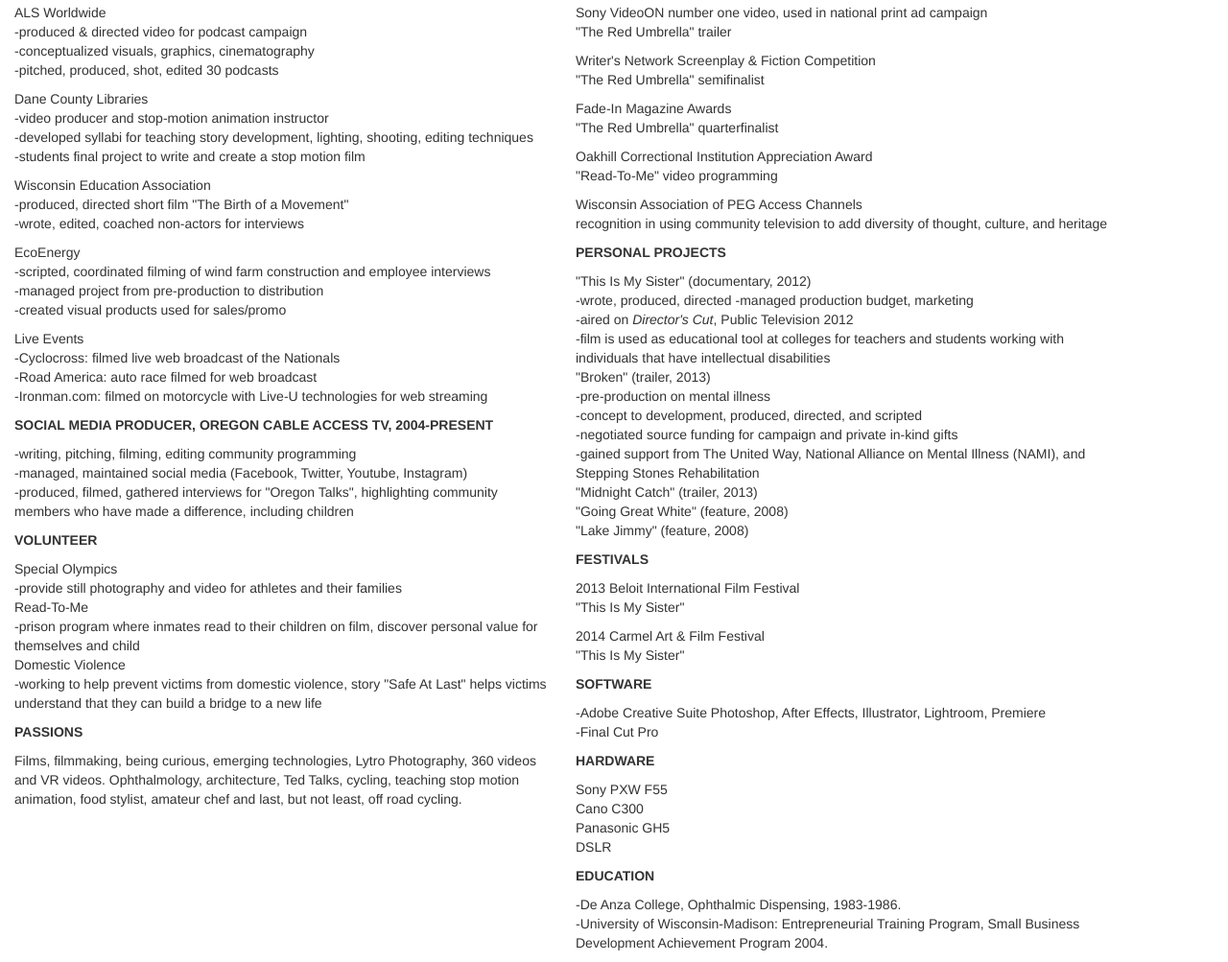
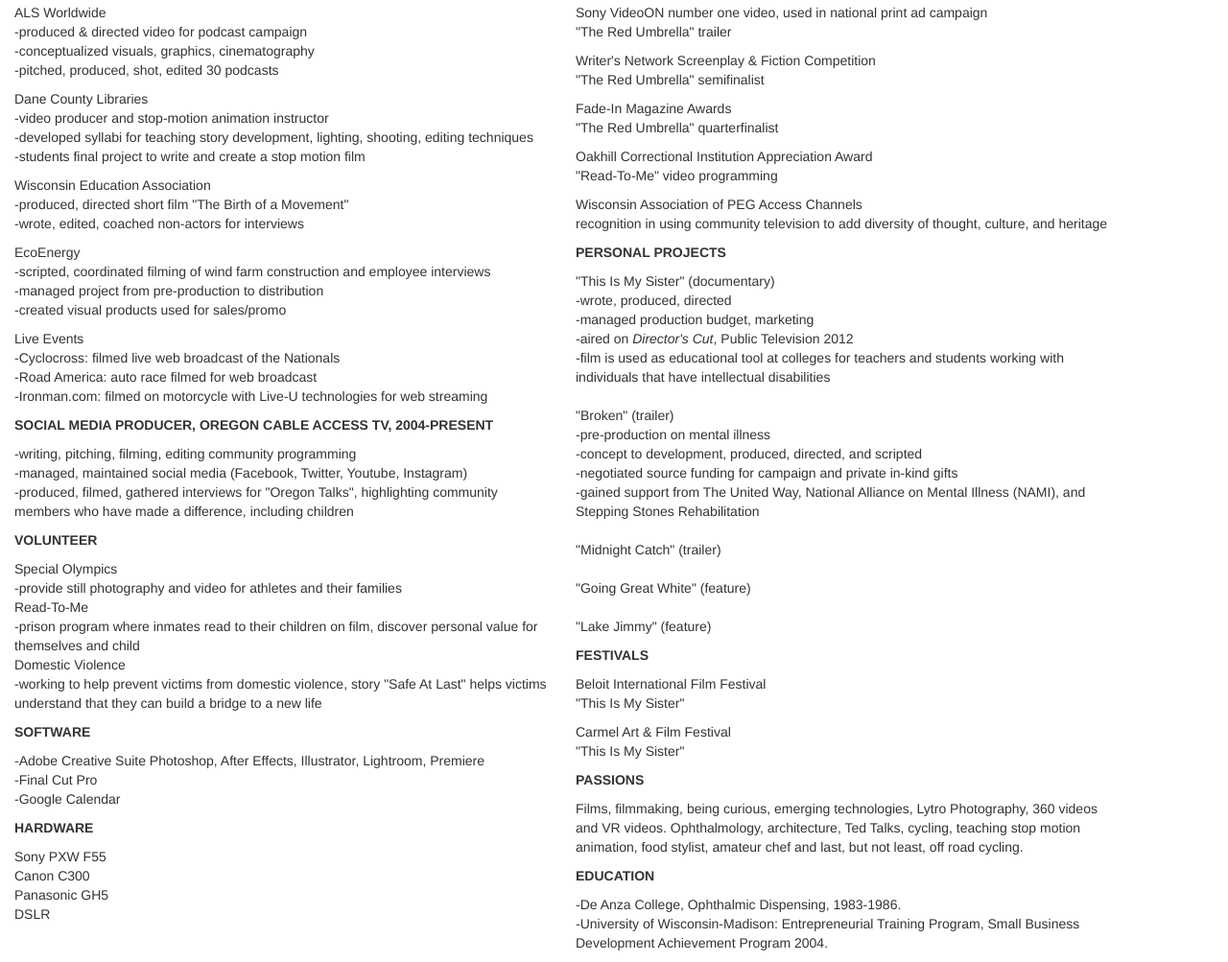
Before and after one commit to tokocaruso/fgc, a plain HTML site: page index.html in a window 1280 px wide. Shown: the part 238-1241 px from the top of the page at 96% size. Drawn offline with nearby package versions, Linux system fonts and the light colour scheme.

Commit message:
Update index.html

```diff
--- a/index.html
+++ b/index.html
@@ -11,14 +11,13 @@
 <body class="margin">
 
 <div class="topnav" id="myTopnav">
-  <a style= "color:red">writer&nbsp;&nbsp;</a>
-  <a style= "color:green">producer&nbsp;&nbsp;</a>
+  <a style= "color:red">producer&nbsp;&nbsp;</a>
+  <a style= "color:green">writer&nbsp;&nbsp;</a>
   <a style= "color:dark blue">cinematographer&nbsp;&nbsp;</a>
   <a style= "color:orange">editor&nbsp;&nbsp;</a>
     <a style= "color:purple">photographer&nbsp;&nbsp;</a>
 
 </div>
-
 
 <div class="container-fluid">
 <div class="row">
@@ -93,15 +92,19 @@ Read-To-Me<br>
 Domestic Violence<br>
 -working to help prevent victims from domestic violence, story "Safe At Last" helps victims understand that they can build a bridge to a new life
 
-<p class="heading">passions</p>
-<p class="content">
-Films, filmmaking, being curious, emerging technologies, Lytro Photography, 360 videos
-and VR videos. Ophthalmology, architecture, Ted Talks, cycling, teaching stop motion animation,
-food stylist, amateur chef and last, but not least, off road cycling.
+
+<p class="heading">software</p>
+<p=content>-Adobe Creative Suite
+Photoshop, After Effects, Illustrator, Lightroom, Premiere<br>
+-Final Cut Pro<br>
+-Google Calendar<br>
 </p>
 
-</p>
-</p>
+<p class="heading">hardware</p>
+<p class="content">Sony PXW F55<br>
+Canon C300<br>
+Panasonic GH5<br>
+DSLR</p>
 </div>
 <div id ="color" class="col-md-6">
 
@@ -123,43 +126,43 @@ recognition in using community television to add diversity of thought, culture,
 
 <p class="heading">personal projects</p>
 <p class="content">"This Is My Sister"
-(documentary, 2012)<br>
--wrote, produced, directed
+(documentary)<br>
+-wrote, produced, directed<br>
 -managed production budget, marketing<br>
 -aired on <em>Director's Cut</em>, Public Television 2012<br>
 -film is used as educational tool at colleges for teachers and students working with individuals that have intellectual disabilities<br>
-"Broken" (trailer, 2013)<br>
+<br>
+"Broken" (trailer)<br>
 -pre-production on mental illness<br>
 -concept to development, produced, directed, and scripted<br>
 -negotiated source funding for campaign and private in-kind gifts<br>
 -gained support from The United Way, National Alliance on Mental Illness (NAMI), and Stepping Stones Rehabilitation<br>
+<br>
 "Midnight Catch"
-(trailer, 2013)<br>
-"Going Great White"
-(feature, 2008)<br>
-"Lake Jimmy"
-(feature, 2008)<br>
+(trailer)<br>
+<br>"Going Great White"
+(feature)<br>
+<br>"Lake Jimmy"
+(feature)<br>
 </p>
 
 <p class="heading">festivals</p>
-<p class="content">2013 Beloit International Film Festival <br>
+<p class="content">Beloit International Film Festival <br>
 "This Is My Sister" </p>
 
-<p class="content">2014 Carmel Art & Film Festival <br>
+<p class="content">Carmel Art & Film Festival <br>
 "This Is My Sister"</p>
 
 
-<p class="heading">software</p>
-<p=content>-Adobe Creative Suite
-Photoshop, After Effects, Illustrator, Lightroom, Premiere<br>
--Final Cut Pro<br>
+<p class="heading">passions</p>
+<p class="content">
+Films, filmmaking, being curious, emerging technologies, Lytro Photography, 360 videos
+and VR videos. Ophthalmology, architecture, Ted Talks, cycling, teaching stop motion animation,
+food stylist, amateur chef and last, but not least, off road cycling.
 </p>
 
-<p class="heading">hardware</p>
-<p class="content">Sony PXW F55<br>
-Cano C300<br>
-Panasonic GH5<br>
-DSLR</p>
+</p>
+</p>
 
 <p class="heading">education</p>
 <p class="content">-De Anza College, Ophthalmic Dispensing, 1983-1986.<br>
```
